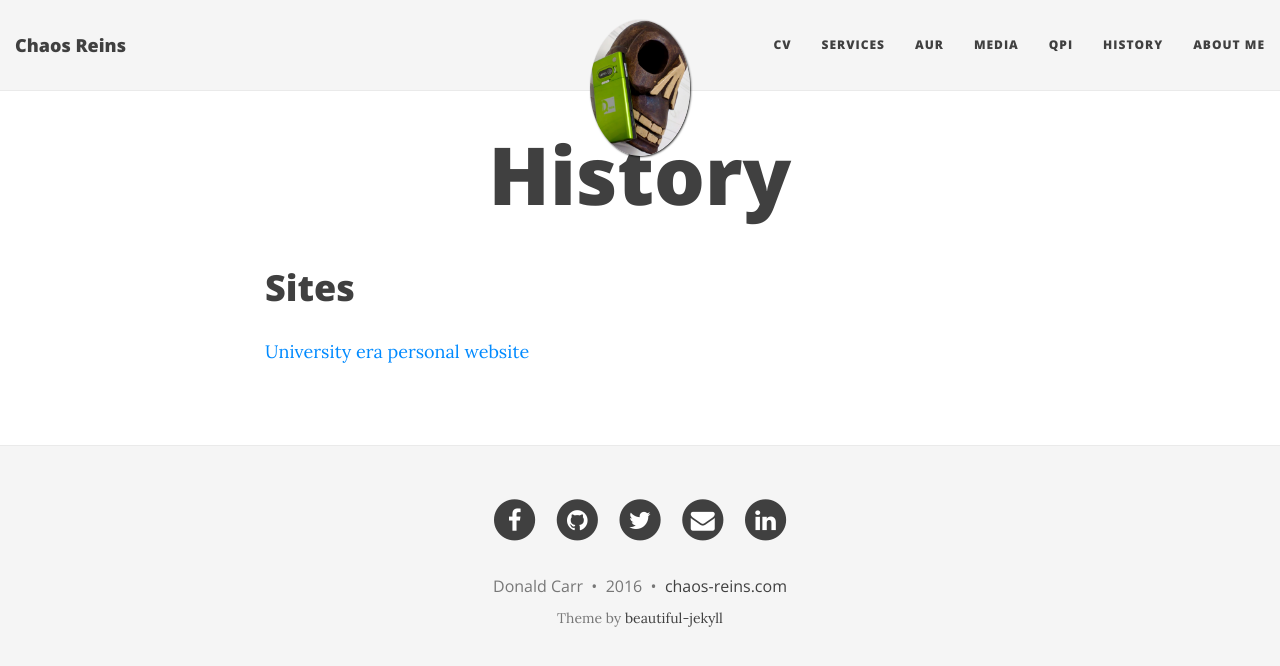
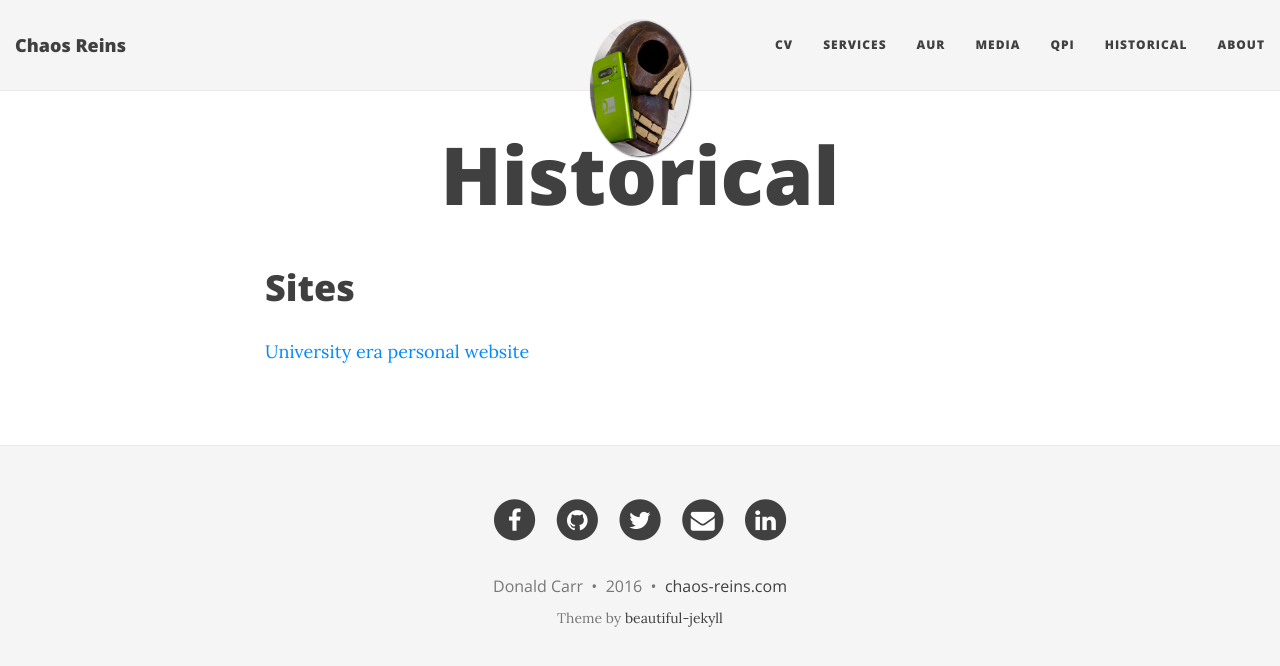
Before and after one commit to sirspudd/sirspudd.github.io, a Jekyll site: the page built from pages/history.md, in a window 1280 px wide. Shown: the top 666 px of the page. Built offline with Jekyll 4.4.1, drawn with Linux system fonts in a browser that asks for light colours; nearby versions of some CDN libraries.

Commit message:
Adjust titles
Change-Id: Id04438a1f30537db96731908f36737c69685b21d

```diff
--- a/_config.yml
+++ b/_config.yml
@@ -28,8 +28,8 @@ navbar-links:
   AUR: "https://aur.archlinux.org/packages/?SeB=m&K=sirspudd"
   Media: "media"
   QPi: "qpi"
-  History: "history"
-  About Me: "about"
+  Historical: "history"
+  About: "about"
 
 # Image to show in the navigation bar - image must be a square (width = height)
 # Remove this parameter if you don't want an image in the navbar
--- a/pages/history.md
+++ b/pages/history.md
@@ -1,6 +1,6 @@
 ---
 layout: page
-title: History
+title: Historical
 permalink: /history/
 ---
 
```
